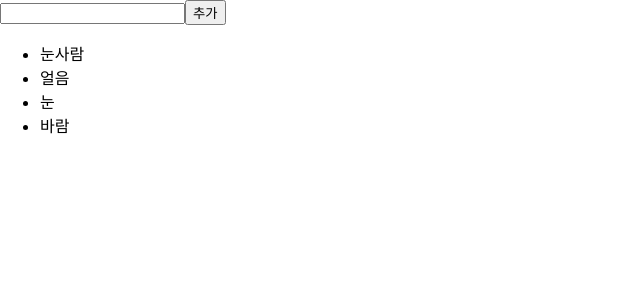
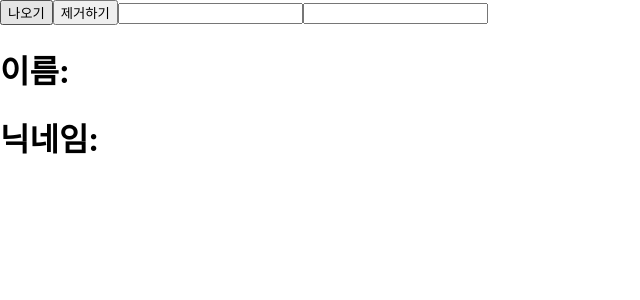
Before and after one commit to Moon-jbin/nepp-react, a React (Create React App) app in the folder my-app/: page / in a window 1280 px wide. Shown: the top 300 px of the page, without its empty margins (0-640 px from the left). Built offline with nearby package versions, Linux system fonts and the light colour scheme.

Commit message:
useEffect

```diff
--- a/my-app/src/App.js
+++ b/my-app/src/App.js
@@ -1,10 +1,22 @@
 import "./App.css";
-import IterationSampleComponent from "./components/IterationSampleComponent";
+import Info from "./components/Info";
+import { useState } from "react";
+const App = () => {
+  const [showInfo, setShowInfo] = useState(true);
 
-const App = () => {
+  // const onClick = (e) => {
+  //   return setShowInfo(e);
+  // };
+
+  // const InfoFn = () => {
+  //   return showInfo === true && <Info />;
+  // };
+
   return (
     <>
-      <IterationSampleComponent />
+      <button onClick={() => setShowInfo(true)}>나오기</button>
+      <button onClick={() => setShowInfo(false)}>제거하기</button>
+      {showInfo && <Info />}
     </>
   );
 };
--- /dev/null
+++ b/my-app/src/components/Info.jsx
@@ -0,0 +1,33 @@
+import React from "react";
+import { useState, useEffect } from "react";
+const Info = () => {
+  const [name, setName] = useState("");
+  const [nickName, setNickName] = useState("");
+
+  useEffect(() => {
+    // console.log("렌더링완료");
+    console.log("렌더링 완료", name);
+    return () => {
+      // console.log("clean up");
+      console.log("clean up", name);
+    };
+  }, [name]);
+
+  const onChangeNameFn = (e) => {
+    return setName(e.target.value);
+  };
+
+  const onChangeNickFn = (e) => {
+    return setNickName(e.target.value);
+  };
+  return (
+    <>
+      <input type="text" value={name} onChange={onChangeNameFn} />
+      <input type="text" value={nickName} onChange={onChangeNickFn} />
+
+      <h1>이름: {name}</h1>
+      <h1>닉네임: {nickName}</h1>
+    </>
+  );
+};
+export default Info;
--- a/my-app/src/components/IterationSampleComponent.jsx
+++ b/my-app/src/components/IterationSampleComponent.jsx
@@ -3,8 +3,13 @@
 
 const IterationSampleComponent = () => {
   // const names = ["눈사람", "얼음", "눈", "바람"];
-
-  const [names, setNames] = useState(["눈사람", "얼음", "눈", "바람"]);
+  const [nextId, setNextId] = useState(5);
+  const [names, setNames] = useState([
+    { id: 1, name: "눈사람" },
+    { id: 2, name: "얼음" },
+    { id: 3, name: "눈" },
+    { id: 4, name: "바람" },
+  ]);
 
   const [inputText, setInputText] = useState("");
 
@@ -18,19 +23,25 @@
     if (inputText === "") {
       return;
     }
-    nextName = [...names, inputText];
+    nextName = [...names, { id: nextId, name: inputText }];
+    setNextId((prev) => {
+      return prev + 1;
+    });
     setNames(nextName);
     setInputText("");
   };
 
-  const onDoubleClickFn = () => {
-    console.log("click");
+  const onDoubleClickFn = (id) => {
+    const nextNames = names.filter((name) => {
+      return name.id !== id;
+    });
+    setNames(nextNames);
   };
 
   const nameList = names.map((item, idx) => {
     return (
-      <li key={idx} onDoubleClick={onDoubleClickFn()}>
-        {item}
+      <li key={item.id} onDoubleClick={() => onDoubleClickFn(item.id)}>
+        {item.id}) {item.name}
       </li>
     );
   });
```
Also changed, not shown: my-app/src/components/Counter2.jsx (added, +22 -0 lines).
